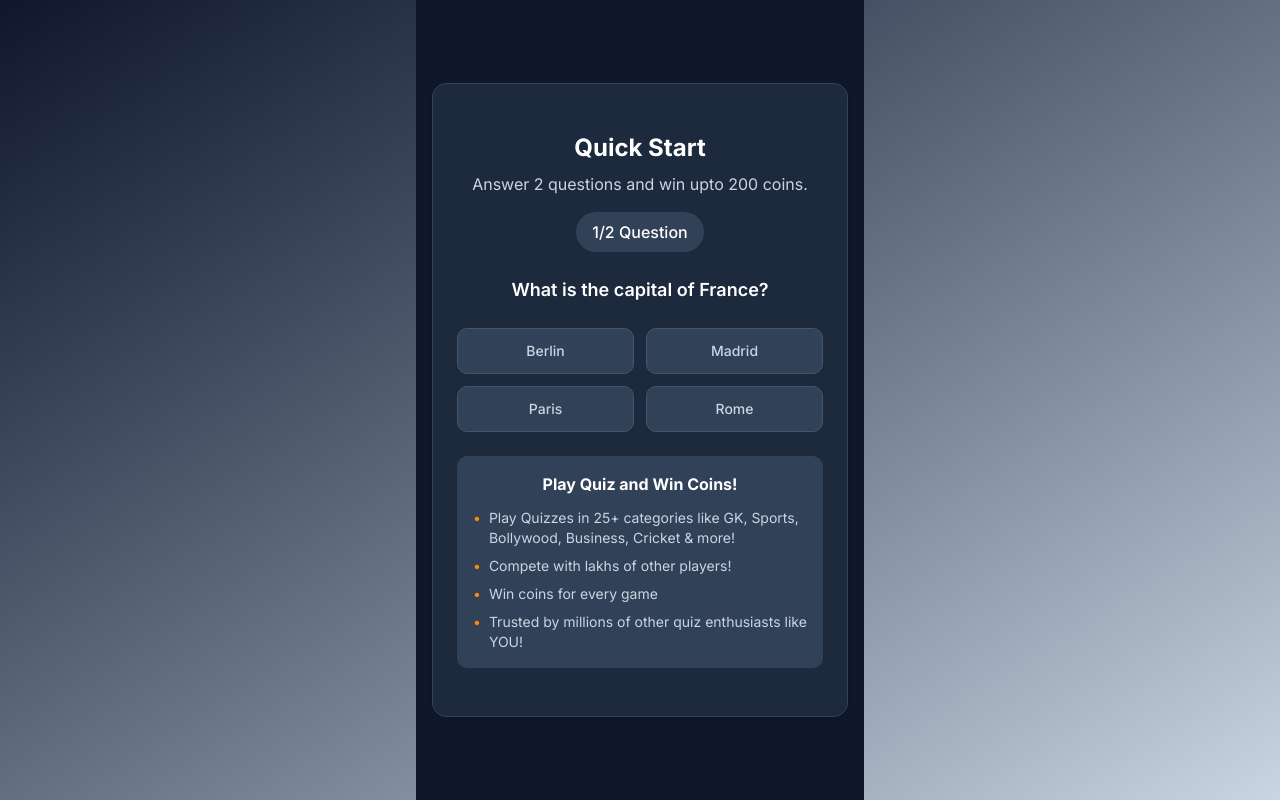
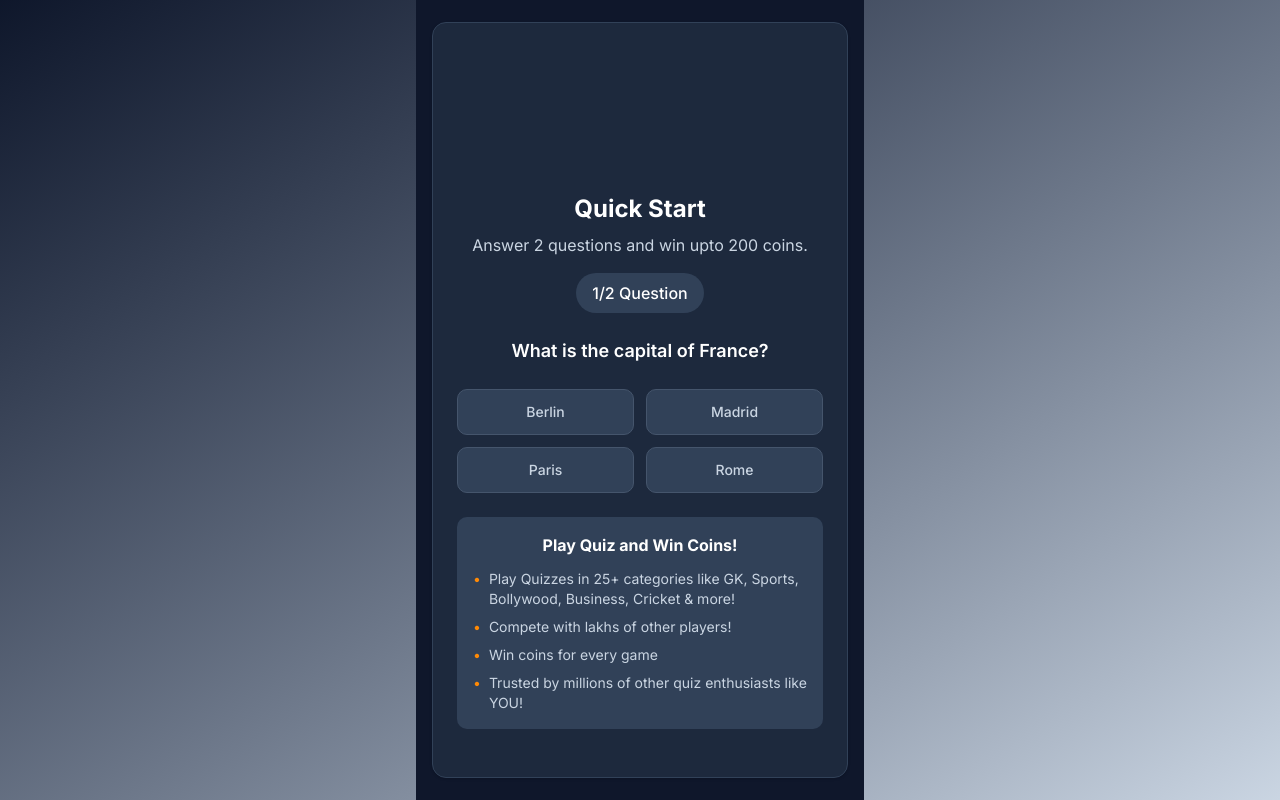
Before and after one commit to Prince-Virani/quizwinz-tool, a Next.js app: page / in a window 1280 px wide. Built offline with nearby package versions, Linux system fonts and the light colour scheme.

Commit message:
home-q-a-1

```diff
--- a/src/app/page.tsx
+++ b/src/app/page.tsx
@@ -5,6 +5,7 @@ import { useRouter } from "next/navigation";
 import { Button } from "@/components/ui/button";
 import { Card, CardContent } from "@/components/ui/card";
 import { CheckCircle, XCircle } from "lucide-react";
+import AdSenseBanner from "@/components/adSenseBanner";
 
 const demoQuestions = [
 	{
@@ -228,6 +229,7 @@ export default function WelcomePage() {
 			<Card className='w-full max-w-md bg-slate-800 border-slate-700'>
 				<CardContent className='p-6'>
 					{/* Header */}
+					<AdSenseBanner />
 					<div className='text-center mb-6'>
 						<h1 className='text-2xl font-bold text-white mb-2'>
 							Quick Start
```
